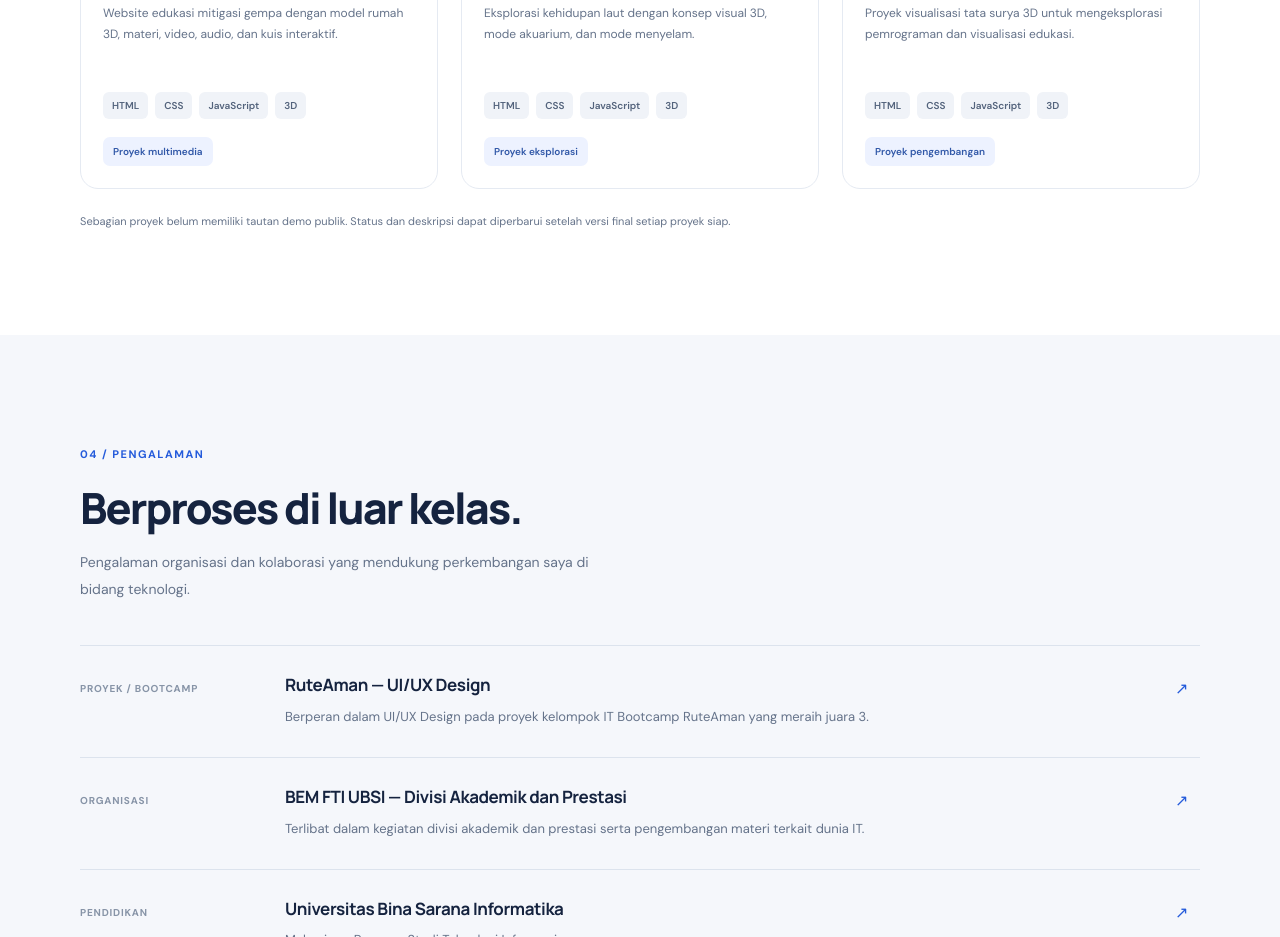
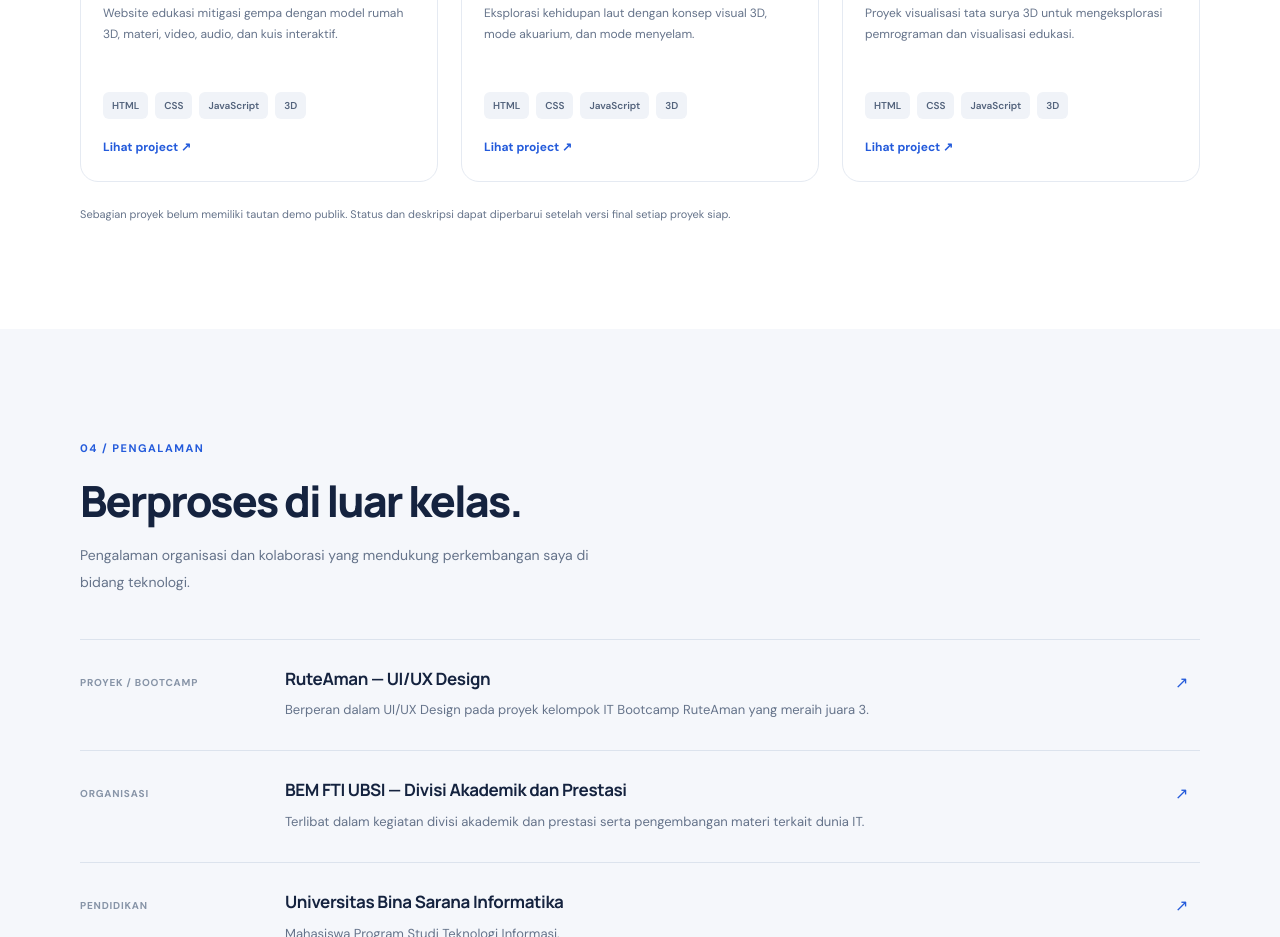
Before and after one commit to Ivan-Iz/ivan-portfolio, a plain HTML site: page index.html in a window 1280 px wide. Shown: the part 3372-4309 px from the top of the page. Drawn offline with Linux system fonts and the light colour scheme.

Commit message:
pembaruan project

```diff
--- a/index.html
+++ b/index.html
@@ -277,7 +277,8 @@
             <h3>SiagaBencana 3D</h3>
             <p>Website edukasi mitigasi gempa dengan model rumah 3D, materi, video, audio, dan kuis interaktif.</p>
             <div class="tags"><span>HTML</span><span>CSS</span><span>JavaScript</span><span>3D</span></div>
-            <span class="project-status">Proyek multimedia</span>
+            <!-- <span class="project-status">Proyek multimedia</span> -->
+            <a class="text-link" href="https://ivan-iz.github.io/SiagaBencana3D/" target="_blank" rel="noopener noreferrer">Lihat project ↗</a>
           </div>
         </article>
 
@@ -296,7 +297,8 @@
             <h3>Ocean Life 3D</h3>
             <p>Eksplorasi kehidupan laut dengan konsep visual 3D, mode akuarium, dan mode menyelam.</p>
             <div class="tags"><span>HTML</span><span>CSS</span><span>JavaScript</span><span>3D</span></div>
-            <span class="project-status">Proyek eksplorasi</span>
+            <!-- <span class="project-status">Proyek eksplorasi</span> -->
+            <a class="text-link" href="https://ocean-life3-d.vercel.app/" target="_blank" rel="noopener noreferrer">Lihat project ↗</a>
           </div>
         </article>
 
@@ -314,7 +316,8 @@
             <h3>Tata Surya 3D</h3>
             <p>Proyek visualisasi tata surya 3D untuk mengeksplorasi pemrograman dan visualisasi edukasi.</p>
             <div class="tags"><span>HTML</span><span>CSS</span><span>JavaScript</span><span>3D</span></div>
-            <span class="project-status">Proyek pengembangan</span>
+            <!-- <span class="project-status">Proyek pengembangan</span> -->
+            <a class="text-link" href="https://solar-system3-d-tau.vercel.app/" target="_blank" rel="noopener noreferrer">Lihat project ↗</a>
           </div>
         </article>
       </div>
```
